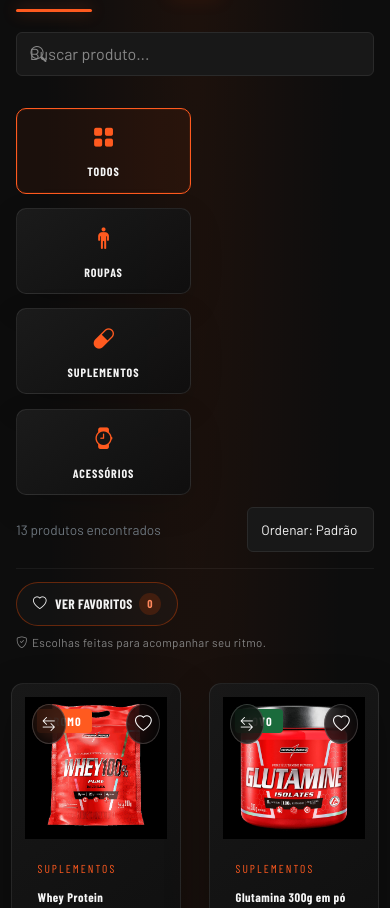
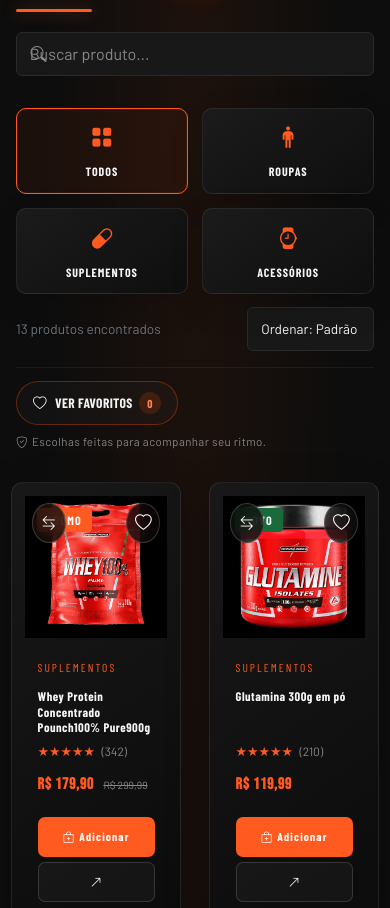
Before and after one commit to diegoaaraujo73-crypto/FORJHA, a plain HTML site: page Forjha/index.html in a window 390 px wide. Shown: the part 3164-4072 px from the top of the page. Drawn offline with nearby package versions, Linux system fonts and the light colour scheme; sample sign-in values are in the browser's storage.

Commit message:
Ajusta grid de categorias no mobile

```diff
--- a/Forjha/mobile-fix.css
+++ b/Forjha/mobile-fix.css
@@ -7,6 +7,7 @@
   .navbar-forjha .d-flex.align-items-center.gap-2{width:100%;flex-wrap:wrap!important}.navbar-forjha .btn-cart{flex:1}.navbar-forjha .fj-account-menu{order:-1}
   .hero{min-height:calc(100svh - 56px)!important;height:auto!important;padding:5rem 0 4rem!important;background-position:64% center!important}.hero .row{margin:0}.hero .col-lg-7{padding:0}.hero-tag{font-size:.63rem!important;letter-spacing:.13em!important}.hero-title{font-size:clamp(3.25rem,18vw,5rem)!important;line-height:.88!important;margin-bottom:1.1rem!important}.hero-desc{font-size:.92rem!important;line-height:1.55!important;max-width:88%!important;margin-bottom:1.35rem!important}.hero .d-flex.flex-wrap.gap-3{gap:.65rem!important}.hero .d-flex.flex-wrap.gap-3 .btn{flex:1 1 145px;padding:.75rem .8rem!important}.hero-stats{display:grid!important;grid-template-columns:repeat(3,minmax(0,1fr));gap:.45rem!important;margin-top:1.65rem!important;padding-top:1rem!important}.hero-stats>div{border-left-width:2px!important;padding-left:.55rem!important}.hero-stats>div>div:first-child{font-size:1.35rem!important}.hero-stats>div>div:last-child{font-size:.62rem!important;line-height:1.25}
   .py-5{padding-top:2.6rem!important;padding-bottom:2.6rem!important}.container{padding-left:1rem!important;padding-right:1rem!important}.section-title{font-size:clamp(2rem,11vw,2.8rem)!important;text-align:left}.section-sub{font-size:.68rem!important}.divider-line{margin:.8rem 0 1.2rem!important}.fp-marquee{margin-top:0!important}.fp-marquee-track{font-size:1.05rem!important}
+  #categoryFilter>div{flex:0 0 calc(50% - .2rem);max-width:calc(50% - .2rem)}
   .cat-card{min-height:86px!important;padding:.65rem .35rem!important}.cat-icon{font-size:1.35rem!important}.cat-name{font-size:.75rem!important}.cat-card .cat-icon i{font-size:1.35rem!important}
   #productsGrid>.col-md-6,#productsGrid>[class*="col-"]{width:50%;padding-left:.45rem;padding-right:.45rem}.product-card{height:100%;border-radius:12px!important}.product-img-wrap{aspect-ratio:1/1}.product-img-wrap img{height:100%!important;width:100%!important;object-fit:contain}.product-info{padding:.65rem!important}.product-name{font-size:.78rem!important;line-height:1.25!important;min-height:2.5em}.product-price{font-size:1rem!important}.old-price{font-size:.68rem!important}.product-actions{flex-direction:column!important;gap:.35rem!important}.product-actions .btn-add,.product-actions .btn-product-view{width:100%!important;min-height:40px!important;font-size:.72rem!important}.btn-product-view{flex-basis:40px!important}.product-badge{font-size:.58rem!important}.product-favorite,.product-compare{width:34px!important;height:34px!important}.product-favorite{top:7px!important;right:7px!important}.product-compare{top:7px!important;left:7px!important}
   .fp-steps{grid-template-columns:1fr!important}.fp-step{padding:1.25rem!important}.fp-stat b{font-size:2.6rem!important}.fp-stat span{font-size:.65rem!important}.fp-calc{padding:1rem!important}.fp-calc input,.fp-calc select{font-size:16px!important}.fp-result div{padding:.75rem!important}
```
